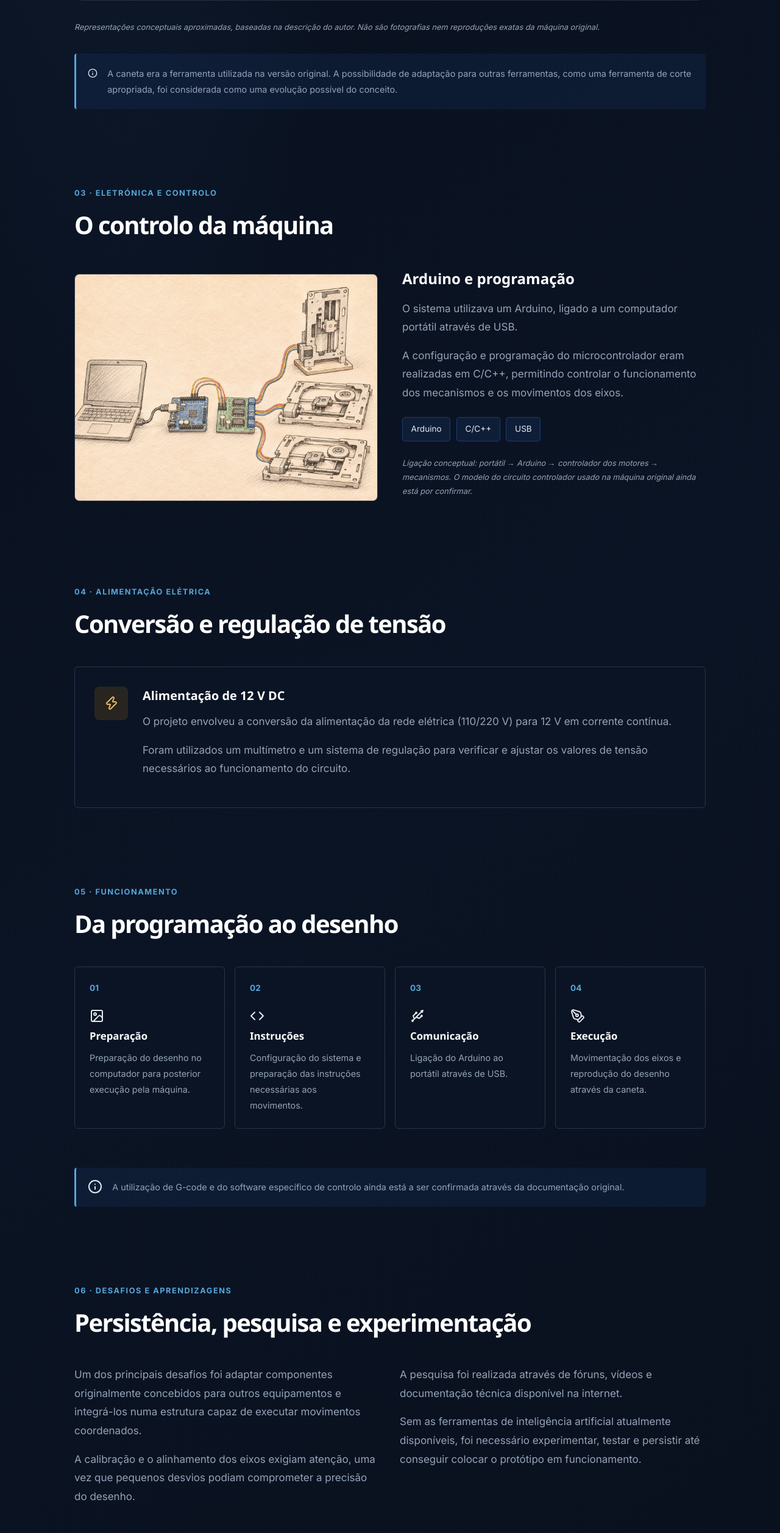
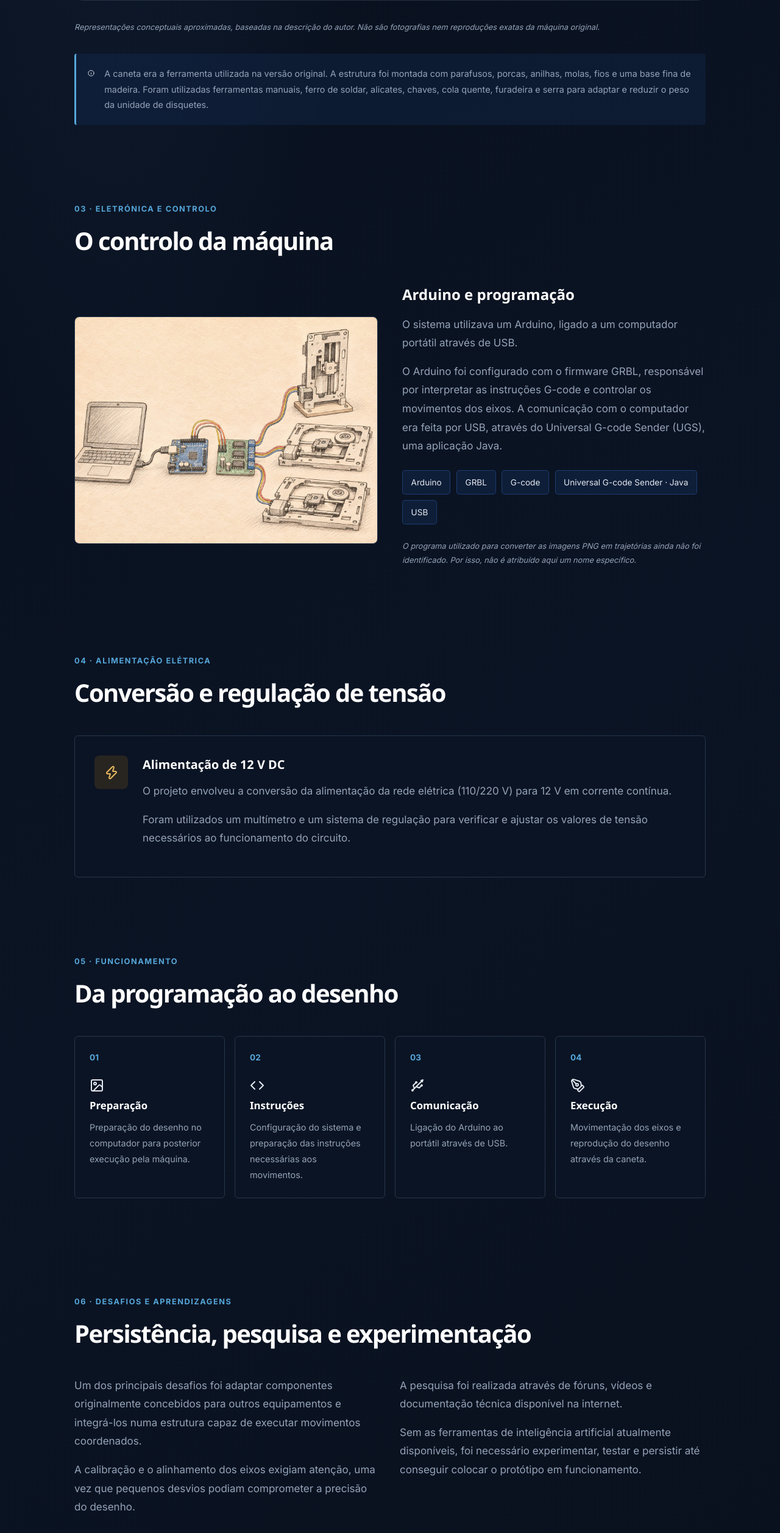
Before and after one commit to Rlpimenta/Portfolio, a plain HTML site: page mini-cnc.html in a window 1280 px wide. Shown: the part 2314-4828 px from the top of the page at 61% size. Drawn offline with nearby package versions, Linux system fonts and the light colour scheme.

Commit message:
Correct Mini CNC firmware and document training and build details

```diff
--- a/mini-cnc.html
+++ b/mini-cnc.html
@@ -184,10 +184,12 @@
                 <i aria-hidden="true" data-lucide="info"></i>
                 <p>
                     A caneta era a ferramenta utilizada na versão
-                    original. A possibilidade de adaptação para
-                    outras ferramentas, como uma ferramenta de corte
-                    apropriada, foi considerada como uma evolução
-                    possível do conceito.
+                    original. A estrutura foi montada com parafusos,
+                    porcas, anilhas, molas, fios e uma base fina de
+                    madeira. Foram utilizadas ferramentas manuais,
+                    ferro de soldar, alicates, chaves, cola quente,
+                    furadeira e serra para adaptar e reduzir o peso
+                    da unidade de disquetes.
                 </p>
             </div>
 
@@ -221,19 +223,22 @@
                     </p>
 
                     <p>
-                        A configuração e programação do
-                        microcontrolador eram realizadas em C/C++,
-                        permitindo controlar o funcionamento dos
-                        mecanismos e os movimentos dos eixos.
+                        O Arduino foi configurado com o firmware GRBL,
+                        responsável por interpretar as instruções G-code
+                        e controlar os movimentos dos eixos. A comunicação
+                        com o computador era feita por USB, através do
+                        Universal G-code Sender (UGS), uma aplicação Java.
                     </p>
 
                     <div class="cnc-tech-tags">
                         <span>Arduino</span>
-                        <span>C/C++</span>
+                        <span>GRBL</span>
+                        <span>G-code</span>
+                        <span>Universal G-code Sender · Java</span>
                         <span>USB</span>
                     </div>
 
-                    <p class="cnc-small-note">Ligação conceptual: portátil → Arduino → controlador dos motores → mecanismos. O modelo do circuito controlador usado na máquina original ainda está por confirmar.</p>
+                    <p class="cnc-small-note">O programa utilizado para converter as imagens PNG em trajetórias ainda não foi identificado. Por isso, não é atribuído aqui um nome específico.</p>
 
                 </div>
 
@@ -330,14 +335,7 @@
 
             </div>
 
-            <div class="cnc-note">
-                <i aria-hidden="true" data-lucide="info"></i>
-                <p>
-                    A utilização de G-code e do software específico
-                    de controlo ainda está a ser confirmada através
-                    da documentação original.
-                </p>
-            </div>
+
 
         </section>
 
@@ -418,8 +416,27 @@
                     <h3>Escola Técnica Electra</h3>
 
                     <p>
-                        Técnico em Eletrotécnica · Brasil · 2016
+                        Técnico em Eletrotécnica · modalidade subsequente
+                        ao Ensino Médio · conclusão em março de 2016.
                     </p>
+                    <p>
+                        <strong>1.200 horas de formação</strong> +
+                        <strong>100 horas de TCC</strong> (projeto Mini CNC).
+                    </p>
+                    <details class="cnc-training-details">
+                        <summary>Ver disciplinas e conteúdos da formação</summary>
+                        <ul>
+                            <li>Eletricidade I e II</li>
+                            <li>Eletrónica Linear I e II</li>
+                            <li>Eletrónica Digital I</li>
+                            <li>Instalações Elétricas</li>
+                            <li>Comandos Elétricos</li>
+                            <li>Máquinas e Motores</li>
+                            <li>Automação I e II</li>
+                            <li>Análise de Circuitos</li>
+                        </ul>
+                        <p>Situação nas disciplinas: aprovado.</p>
+                    </details>
 
                     <a
                         href="https://escolaelectra.net.br/curso-tecnico-de-eletrotecnica-rj/?tc=ct&cod=39"
```
